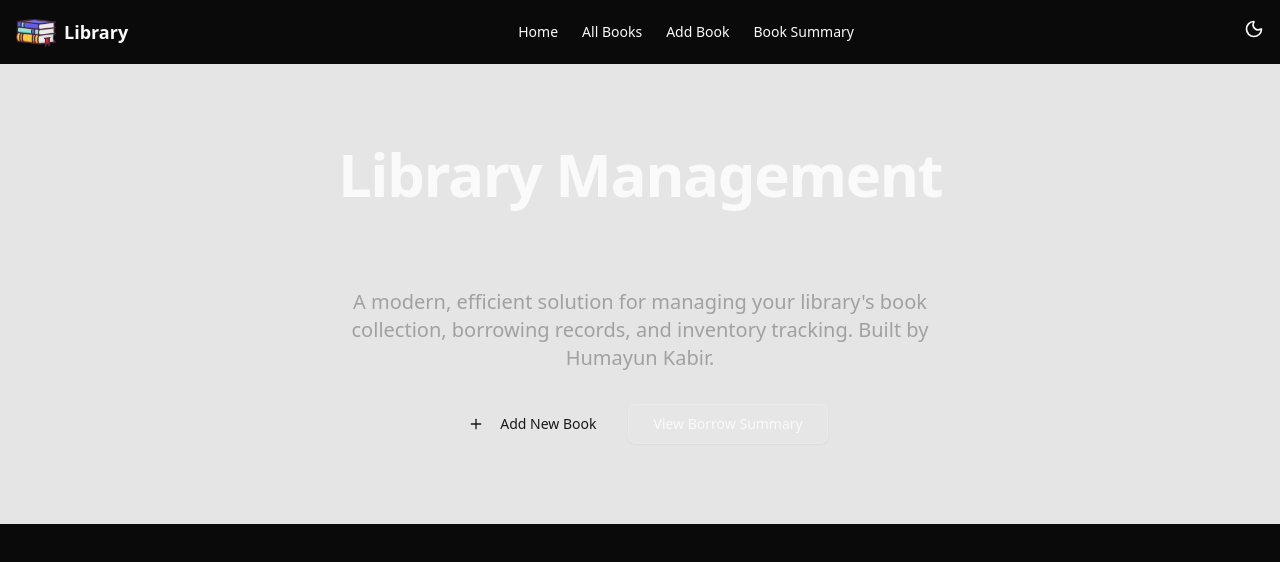
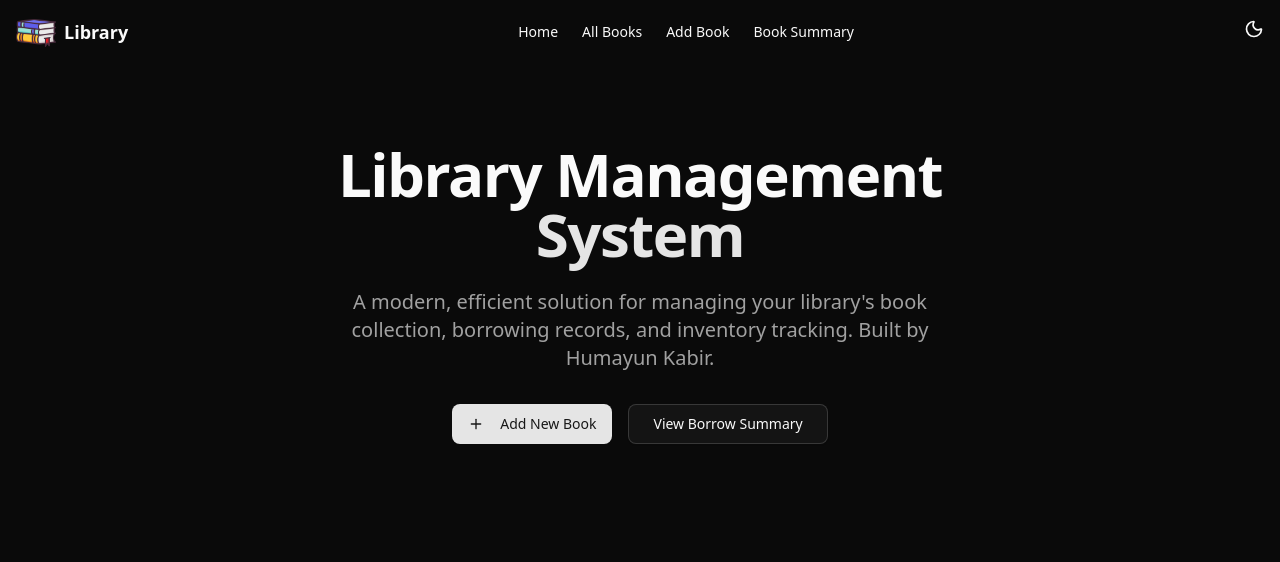
Before and after one commit to Humayun63/library-mangement, a React (Vite) app in the folder frontend/: page / in a window 1280 px wide. Shown: the top 562 px of the page. Built offline with nearby package versions, Linux system fonts and the light colour scheme.

Commit message:
done hero section

```diff
--- a/frontend/src/components/features/landing/HeroSection.tsx
+++ b/frontend/src/components/features/landing/HeroSection.tsx
@@ -6,7 +6,7 @@ import { Link } from "react-router";
 const HeroSection: FC = () => {
     return (
         <>
-            <section className="bg-primary py-20">
+            <section className="py-20">
                 <div className="container mx-auto px-4">
                     <div className="max-w-4xl mx-auto text-center">
                         <h1 className="text-4xl md:text-6xl font-bold tracking-tight mb-6">
@@ -19,7 +19,7 @@ const HeroSection: FC = () => {
                         </p>
                         <div className="flex flex-col sm:flex-row gap-4 justify-center">
                             <Link to="/create-book">
-                                <Button size="lg" className="w-full sm:w-auto cursor-pointer hover:scale-105">
+                                <Button size="lg" variant="default" className="w-full sm:w-auto cursor-pointer hover:scale-105">
                                     <Plus className="mr-2 h-5 w-5" />
                                     Add New Book
                                 </Button>
```
